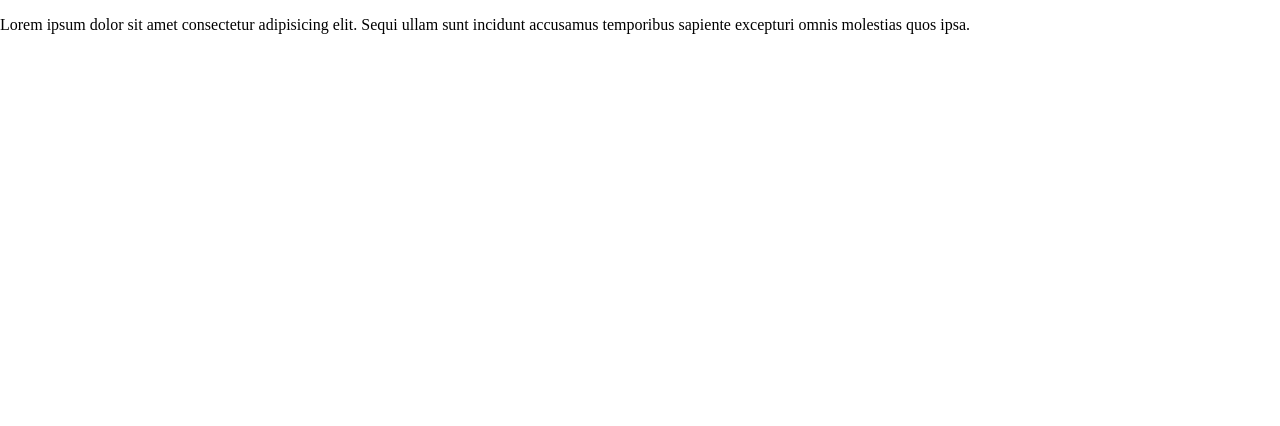
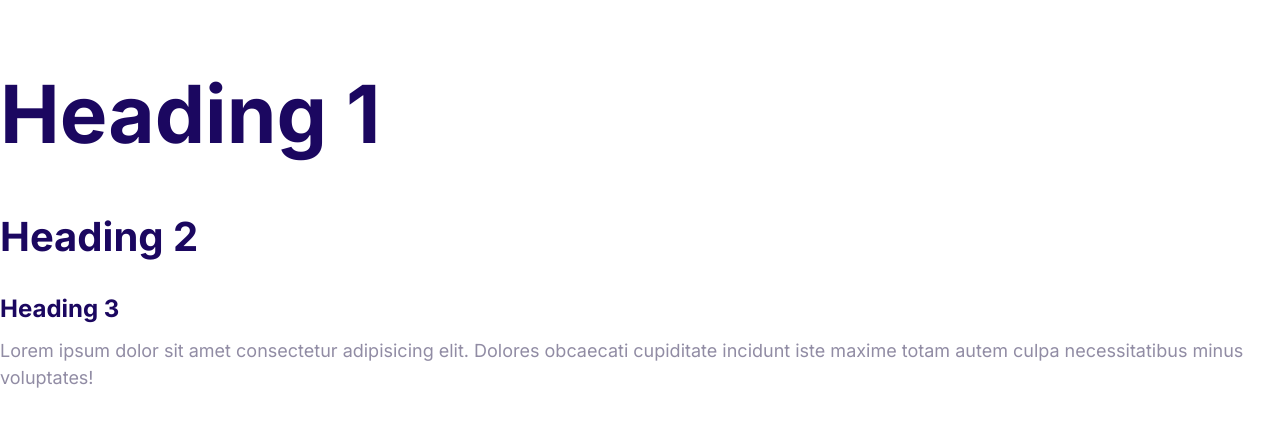
Before and after one commit to KIsmoilov/Moshify, a plain HTML site: page index.html in a window 1280 px wide. Drawn offline with Linux system fonts and the light colour scheme.

Commit message:
Define the styles for fonts.

```diff
--- a/css/styles.css
+++ b/css/styles.css
@@ -5,3 +5,55 @@
   --color-headings: #1b0760;
   --color-body: #918ca4;
 }
+
+html {
+  font-size: 62.5%;
+}
+
+body {
+  font-family: Inter, Arial, Helvetica, sans-serif;
+  font-size: 2.4rem;
+  line-height: 1.5;
+  color: var(--color-body);
+}
+
+h1,
+h2,
+h3 {
+  color: var(--color-headings);
+  margin-bottom: 1rem;
+}
+
+h1 {
+  font-size: 7rem;
+}
+
+h2 {
+  font-size: 4rem;
+}
+
+h3 {
+  font-size: 3rem;
+}
+
+p {
+  margin-top: 0;
+}
+
+@media screen and (min-width: 1024px) {
+  body {
+    font-size: 1.8rem;
+  }
+
+  h1 {
+    font-size: 8rem;
+  }
+
+  h2 {
+    font-size: 4rem;
+  }
+
+  h3 {
+    font-size: 2.4rem;
+  }
+}
--- a/index.html
+++ b/index.html
@@ -5,14 +5,23 @@
     <meta http-equiv="X-UA-Compatible" content="IE=edge" />
     <meta name="viewport" content="width=device-width, initial-scale=1.0" />
     <title>Document</title>
+    <link rel="preconnect" href="https://fonts.googleapis.com" />
+    <link rel="preconnect" href="https://fonts.gstatic.com" crossorigin />
+    <link
+      href="https://fonts.googleapis.com/css2?family=Inter:wght@400;700&display=swap"
+      rel="stylesheet"
+    />
     <link rel="stylesheet" href="css/normalize.css" />
     <link rel="stylesheet" href="css/styles.css" />
   </head>
   <body>
+    <h1>Heading 1</h1>
+    <h2>Heading 2</h2>
+    <h3>Heading 3</h3>
     <p>
-      Lorem ipsum dolor sit amet consectetur adipisicing elit. Sequi ullam sunt
-      incidunt accusamus temporibus sapiente excepturi omnis molestias quos
-      ipsa.
+      Lorem ipsum dolor sit amet consectetur adipisicing elit. Dolores obcaecati
+      cupiditate incidunt iste maxime totam autem culpa necessitatibus minus
+      voluptates!
     </p>
   </body>
 </html>
```
